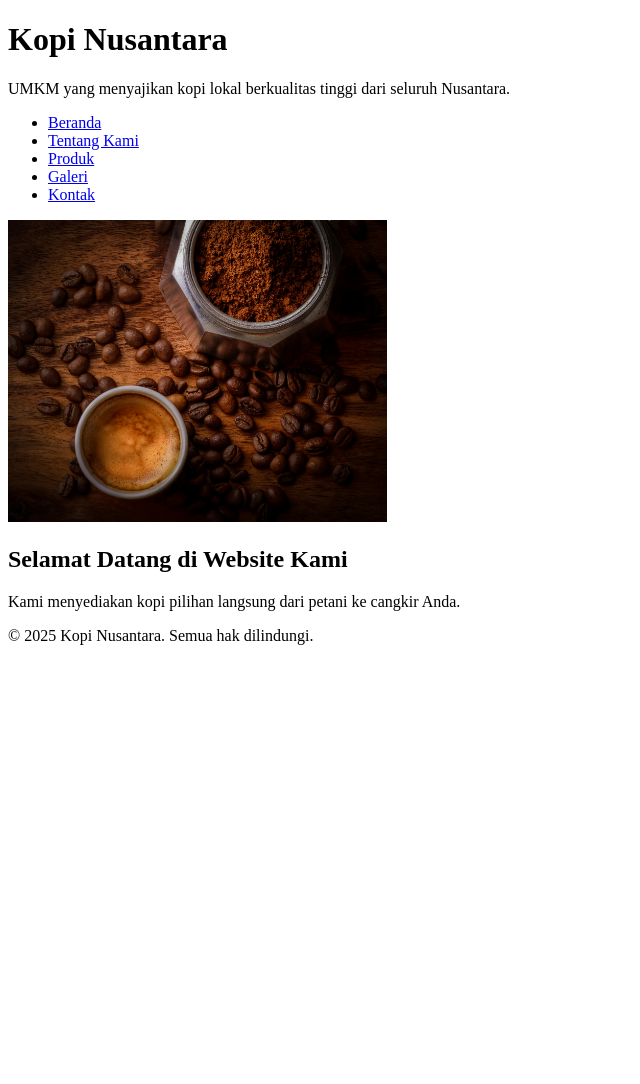
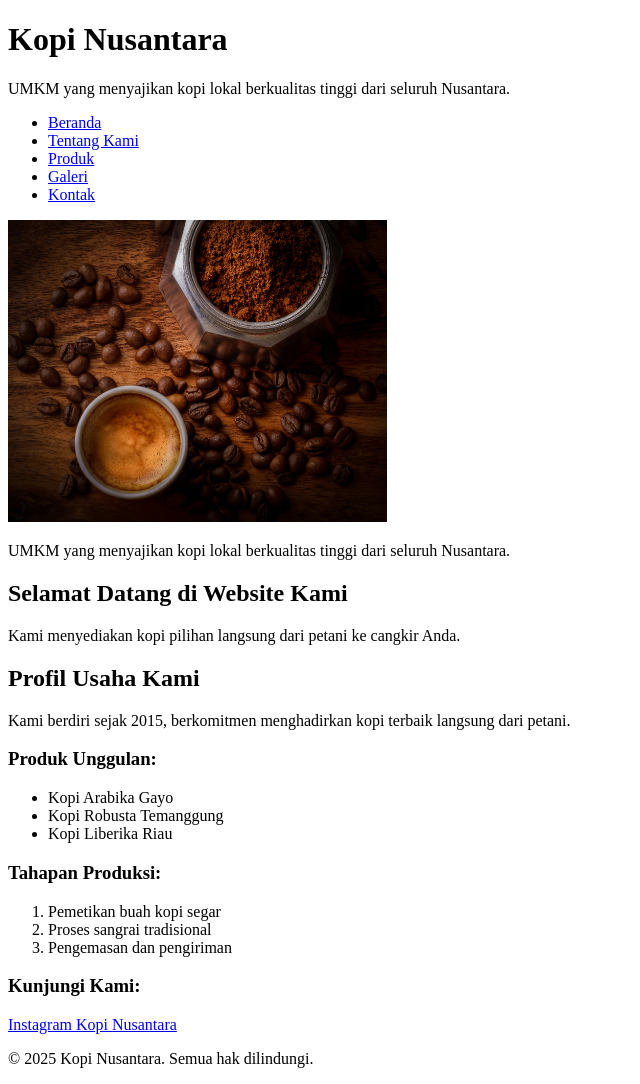
Before and after one commit to fuadnaufal/pemrograman-web-1, a plain HTML site: page index.html in a window 1280 px wide. Shown: the whole page, without its empty margins (0-640 px from the left). Before the commit the page ends 800 px from the top, so only its background shows below. Drawn offline with Linux system fonts and the light colour scheme.

Commit message:
pembaruan file index.html

```diff
--- a/index.html
+++ b/index.html
@@ -22,9 +22,32 @@
 
         <main>
             <img src="images/foto1.jpg" alt="Kopi Nusantara" width="30%" />
+            <p>UMKM yang menyajikan kopi lokal berkualitas tinggi dari seluruh Nusantara.</p>
+            <h2>Selamat Datang di Website Kami</h2>
+            <p>Kami menyediakan kopi pilihan langsung dari petani ke cangkir Anda.</p>
+
             <section>
-                <h2>Selamat Datang di Website Kami</h2>
-                <p>Kami menyediakan kopi pilihan langsung dari petani ke cangkir Anda.</p>
+                <h2>Profil Usaha Kami</h2>
+                <p>Kami berdiri sejak 2015, berkomitmen menghadirkan kopi terbaik langsung dari petani.</p>
+
+                <h3>Produk Unggulan:</h3>
+                <ul>
+                    <li>Kopi Arabika Gayo</li>
+                    <li>Kopi Robusta Temanggung</li>
+                    <li>Kopi Liberika Riau</li>
+                </ul>
+
+                <h3>Tahapan Produksi:</h3>
+                <ol>
+                    <li>Pemetikan buah kopi segar</li>
+                    <li>Proses sangrai tradisional</li>
+                    <li>Pengemasan dan pengiriman</li>
+                </ol>
+
+                <h3>Kunjungi Kami:</h3>
+                <p>
+                    <a href="https://instagram.com/kopinusantara"target="_blank">Instagram Kopi Nusantara</a>
+                </p>
             </section>
         </main>
 
```
